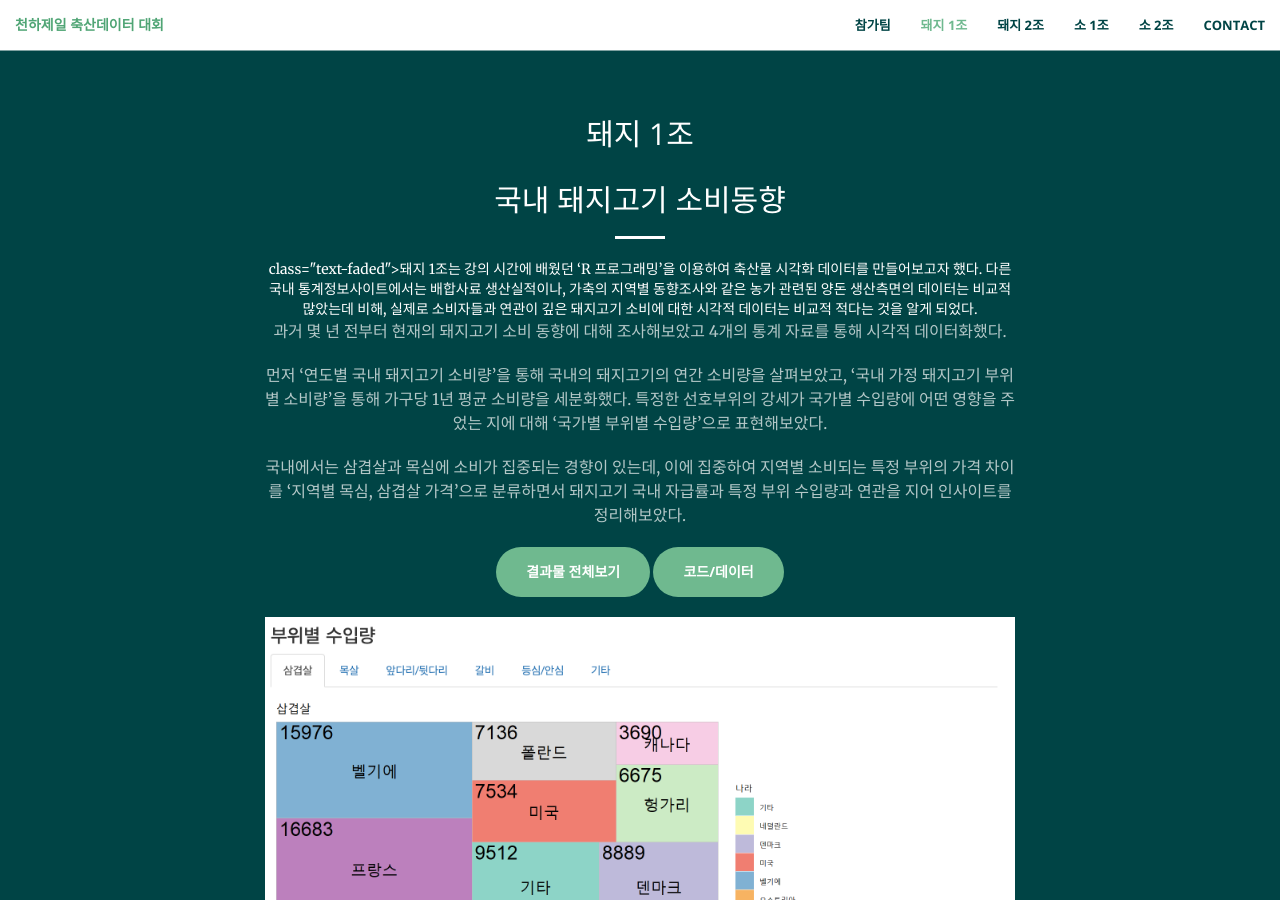
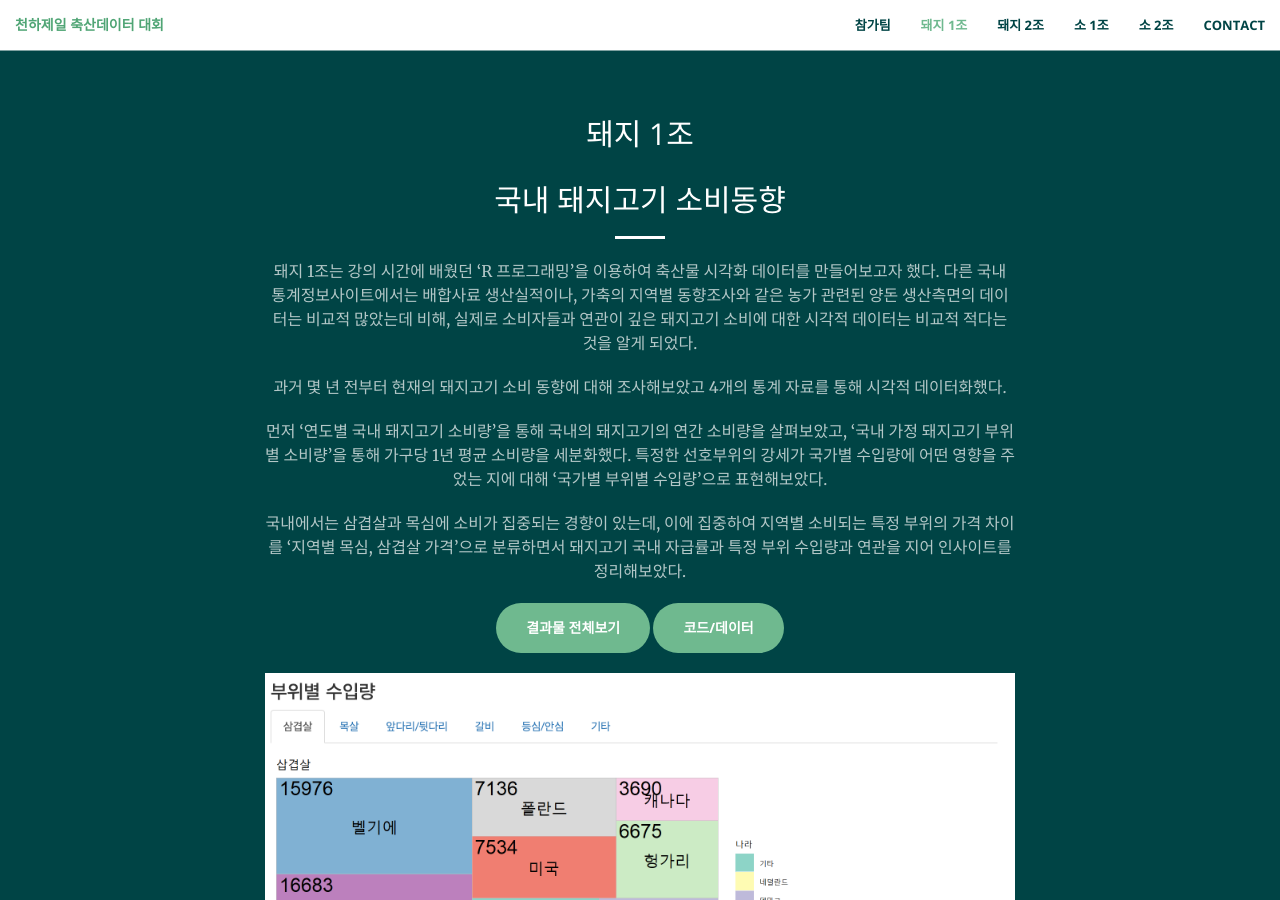
Before and after one commit to YoungjunNa/livestock2019, a Jekyll site: the page built from index.html, in a window 1280 px wide and 900 px high, scrolled down 1315 px. Built offline with Jekyll 4.4.1, drawn with Linux system fonts in a browser that asks for light colours.

Commit message:
update patho og png

```diff
--- a/_includes/about.html
+++ b/_includes/about.html
@@ -4,14 +4,14 @@
             <div class="col-lg-8 col-lg-offset-2 text-center">
                 <h2 class="section-heading">돼지 1조<br><br>국내 돼지고기 소비동향</h2>
                 <hr class="light">
-                 class="text-faded">돼지 1조는 강의 시간에 배웠던 ‘R 프로그래밍’을 이용하여 축산물 시각화 데이터를 만들어보고자 했다. 다른 국내 통계정보사이트에서는 배합사료 생산실적이나, 가축의 지역별 동향조사와 같은 농가 관련된 양돈 생산측면의 데이터는 비교적 많았는데 비해, 실제로 소비자들과 연관이 깊은 돼지고기 소비에 대한 시각적 데이터는 비교적 적다는 것을 알게 되었다.
+                <p class="text-faded">돼지 1조는 강의 시간에 배웠던 ‘R 프로그래밍’을 이용하여 축산물 시각화 데이터를 만들어보고자 했다. 다른 국내 통계정보사이트에서는 배합사료 생산실적이나, 가축의 지역별 동향조사와 같은 농가 관련된 양돈 생산측면의 데이터는 비교적 많았는데 비해, 실제로 소비자들과 연관이 깊은 돼지고기 소비에 대한 시각적 데이터는 비교적 적다는 것을 알게 되었다.
                 <p class="text-faded">과거 몇 년 전부터 현재의 돼지고기 소비 동향에 대해 조사해보았고 4개의 통계 자료를 통해 시각적 데이터화했다.</p>
                 <p class="text-faded">먼저 ‘연도별 국내 돼지고기 소비량’을 통해 국내의 돼지고기의 연간 소비량을 살펴보았고, ‘국내 가정 돼지고기 부위별 소비량’을 통해 가구당 1년 평균 소비량을 세분화했다. 특정한 선호부위의 강세가 국가별 수입량에 어떤 영향을 주었는 지에 대해 ‘국가별 부위별 수입량’으로 표현해보았다.</p>
                 <p class="text-faded">국내에서는 삼겹살과 목심에 소비가 집중되는 경향이 있는데, 이에 집중하여 지역별 소비되는 특정 부위의 가격 차이를 ‘지역별 목심, 삼겹살 가격’으로 분류하면서 돼지고기 국내 자급률과 특정 부위 수입량과 연관을 지어 인사이트를 정리해보았다.</p>
-                <a href="../output/돼지1조/돼지1조.html" class="btn btn-primary btn-xl page-scroll">결과물 전체보기</a>
+                <a href="https://github.com/YoungjunNa/livestock2019/output/돼지1조/돼지1조.html" class="btn btn-primary btn-xl page-scroll">결과물 전체보기</a>
                 <a href="https://github.com/YoungjunNa/livestock2019/tree/master/output/%EB%8F%BC%EC%A7%801%EC%A1%B0" class="btn btn-primary btn-xl page-scroll">코드/데이터</a>
                 <br><br>
-                <p><img src="../output/돼지1조.png" width="100%"></p>
+                <p><img src="https://github.com/YoungjunNa/livestock2019/blob/master/output/%EB%8F%BC%EC%A7%801%EC%A1%B0.png?raw=true" width="100%"></p>
                 <!-- <a href="#" class="btn btn-default btn-xl">Get Started!</a> -->
             </div>
         </div>
--- a/_includes/about1.html
+++ b/_includes/about1.html
@@ -7,10 +7,10 @@
                 <p class="text-faded">아프리카 돼지열병</p>
                 <p class="text-faded">'돼지 2조’는 본 과제를 수행하면서 첫째로 양돈산업 현황을 알아보았다. 둘째로 양돈농가의 생산현황을 살펴보았고, 마지막으로 아프리카 돼지열병과 한국 양돈산업의 연관성을 도출하고자 하였다. </p>
                 <p class="text-faded">아프리카 돼지열병이 한국 양돈산업에 미치는 영향을 다양한 그래프를 통해 알아보고, 유의미한 결과를 도출하는 시간을 가졌다. 현재 대한민국은 ASF로 인해 큰 타격을 받은 상태이지만, 현재는 조금 잠잠한 상황이다. 하지만 언제 다시 발병할지 모르므로 이에 대한 지속적인 방역을 통해 원천적으로 차단하는 것만이 다시 소비자의 심리를 돌아오게 하며, 대한민국 양돈산업이 발전할 수 있는 주춧돌이 될 것이라고 생각한다.</p>
-                <a href="../output/돼지2조/돼지2조.html" class="btn btn-primary btn-xl page-scroll">결과물 전체보기</a>
+                <a href="https://github.com/YoungjunNa/livestock2019/output/돼지2조/돼지2조.html" class="btn btn-primary btn-xl page-scroll">결과물 전체보기</a>
                 <a href="https://github.com/YoungjunNa/livestock2019/tree/master/output/%EB%8F%BC%EC%A7%802%EC%A1%B0" class="btn btn-primary btn-xl page-scroll">코드/데이터</a>
                 <br><br>
-                <p><img src="../output/돼지2조.png" width="100%"></p>
+                <p><img src="https://github.com/YoungjunNa/livestock2019/blob/master/output/%EB%8F%BC%EC%A7%802%EC%A1%B0.png?raw=true" width="100%"></p>
 
                 <!-- <a href="#" class="btn btn-default btn-xl">Get Started!</a> -->
             </div>
--- a/_includes/about2.html
+++ b/_includes/about2.html
@@ -5,10 +5,10 @@
                 <h2 class="section-heading">소 1조<br><br>한우 육우 생산단가와 수익성 비교</h2>
                 <hr class="light">
                 <p class="text-faded">한우와 육우 생산단가와 수익성을 비교해 보았다.</p>
-                <a href="../output/소1조/소1조.html" class="btn btn-primary btn-xl page-scroll">결과물 전체보기</a>
+                <a href="https://github.com/YoungjunNa/livestock2019/output/소1조/소1조.html" class="btn btn-primary btn-xl page-scroll">결과물 전체보기</a>
                 <a href="https://github.com/YoungjunNa/livestock2019/tree/master/output/%EC%86%8C1%EC%A1%B0" class="btn btn-primary btn-xl page-scroll">코드/데이터</a>
                 <br><br>
-                <p><img src="../output/소1조.png" width="100%"></p>
+                <p><img src="https://github.com/YoungjunNa/livestock2019/blob/master/output/%EC%86%8C1%EC%A1%B0.png?raw=true" width="100%"></p>
 
                 <!-- <a href="#" class="btn btn-default btn-xl">Get Started!</a> -->
             </div>
--- a/_includes/about3.html
+++ b/_includes/about3.html
@@ -10,7 +10,7 @@
                 <a href="https://github.com/YoungjunNa/livestock2019/blob/master/output/%EC%86%8C2%EC%A1%B0/BEEFT-A!.pdf" class="btn btn-primary btn-xl page-scroll">결과물 전체보기</a>
                 <a href="https://github.com/YoungjunNa/livestock2019/tree/master/output/%EC%86%8C2%EC%A1%B0" class="btn btn-primary btn-xl page-scroll">코드/데이터</a>
                 <br><br>
-                <p><img src="../output/소2조.png" width="100%"></p>
+                <p><img src="https://github.com/YoungjunNa/livestock2019/blob/master/output/%EC%86%8C2%EC%A1%B0.png?raw=true" width="100%"></p>
 
                 <!-- <a href="#" class="btn btn-default btn-xl">Get Started!</a> -->
             </div>
```
